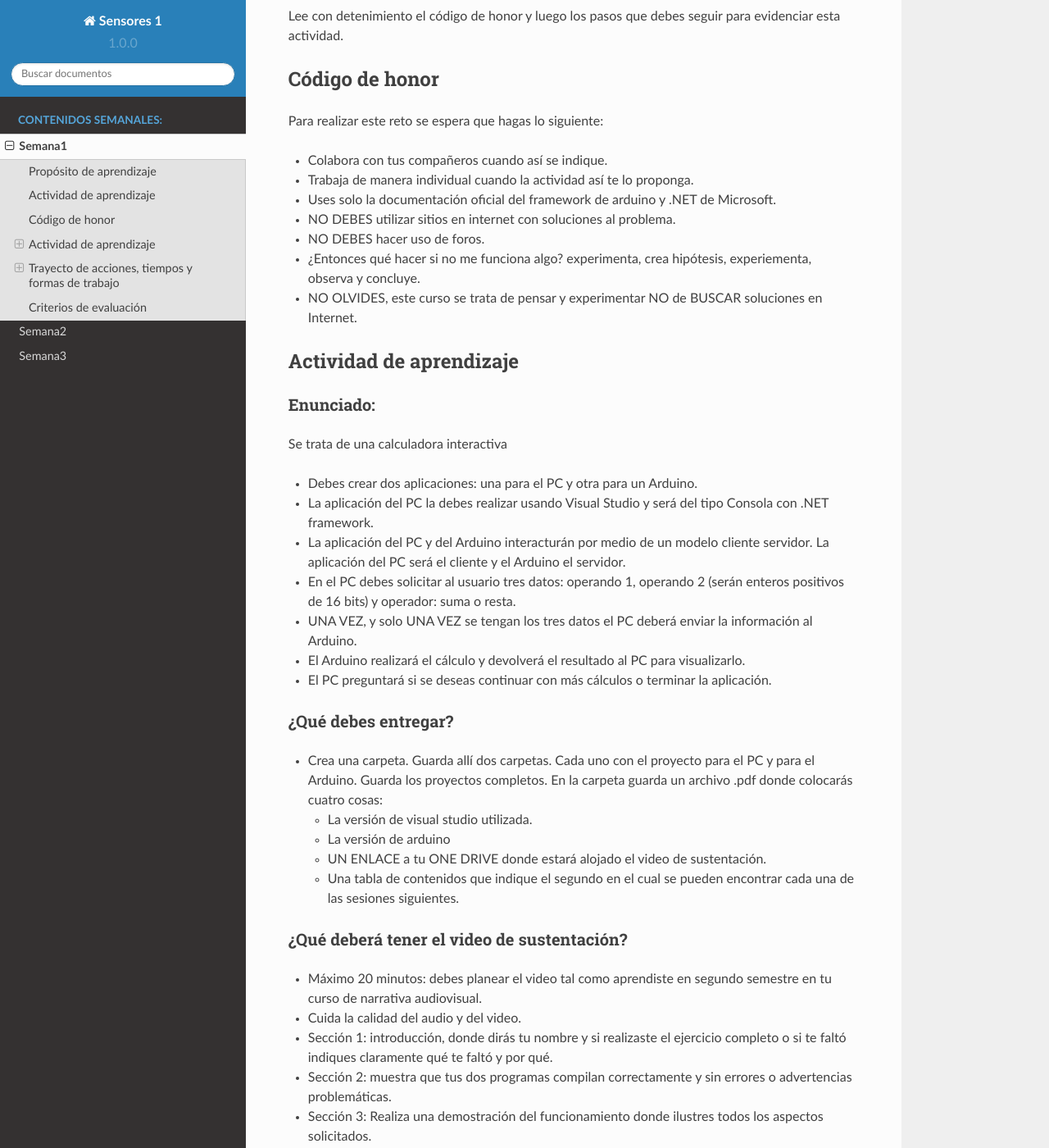
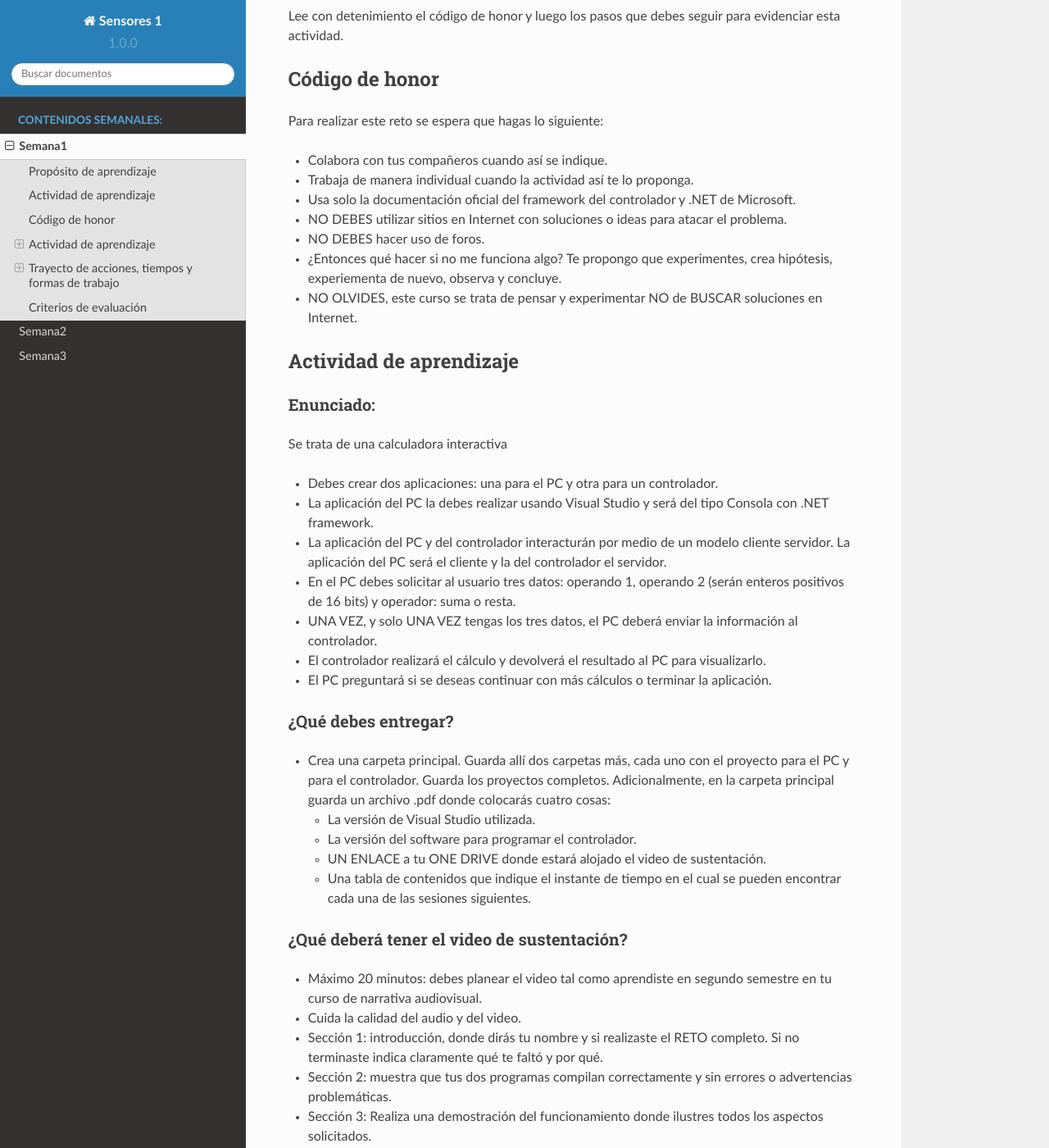
Before and after one commit to juanferfranco/sensores1, a Sphinx documentation site: the page built from docs/_semana1/semana1.rst, in a window 1280 px wide and 1400 px high, scrolled down 384 px. Shown: the whole window at 82% size. Built offline with Sphinx 7.4.7 and the Read the Docs theme 2.0.0, drawn with Linux system fonts in a browser that asks for light colours; some of the changed text lies outside the part shown.

Commit message:
update weeks 1,2,3

```diff
--- a/docs/_semana1/semana1.rst
+++ b/docs/_semana1/semana1.rst
@@ -21,11 +21,11 @@ Para realizar este reto se espera que hagas lo siguiente:
 
 * Colabora con tus compañeros cuando así se indique.
 * Trabaja de manera individual cuando la actividad así te lo proponga.
-* Uses solo la documentación oficial del framework de arduino y .NET de Microsoft.
-* NO DEBES utilizar sitios en internet con soluciones al problema.
+* Usa solo la documentación oficial del framework del controlador y .NET de Microsoft.
+* NO DEBES utilizar sitios en Internet con soluciones o ideas para atacar el problema.
 * NO DEBES hacer uso de foros.
-* ¿Entonces qué hacer si no me funciona algo? experimenta, crea hipótesis,
-  experiementa, observa y concluye.
+* ¿Entonces qué hacer si no me funciona algo? Te propongo que experimentes, crea hipótesis,
+  experiementa de nuevo, observa y concluye.
 * NO OLVIDES, este curso se trata de pensar y experimentar NO de BUSCAR soluciones
   en Internet.
 
@@ -36,29 +36,29 @@ Enunciado:
 ^^^^^^^^^^^
 Se trata de una calculadora interactiva
 
-* Debes crear dos aplicaciones: una para el PC y otra para un Arduino.
+* Debes crear dos aplicaciones: una para el PC y otra para un controlador.
 * La aplicación del PC la debes realizar usando Visual Studio y será
   del tipo Consola con .NET framework.
-* La aplicación del PC y del Arduino interacturán por medio de un modelo
-  cliente servidor. La aplicación del PC será el cliente y el Arduino el servidor.
+* La aplicación del PC y del controlador interacturán por medio de un modelo
+  cliente servidor. La aplicación del PC será el cliente y la del controlador el servidor.
 * En el PC debes solicitar al usuario tres datos: operando 1, operando 2
   (serán enteros positivos de 16 bits) y operador: suma o resta.
-* UNA VEZ, y solo UNA VEZ se tengan los tres datos el PC deberá enviar la información
-  al Arduino.
-* El Arduino realizará el cálculo y devolverá el resultado al PC para visualizarlo.
+* UNA VEZ, y solo UNA VEZ tengas los tres datos, el PC deberá enviar la información
+  al controlador.
+* El controlador realizará el cálculo y devolverá el resultado al PC para visualizarlo.
 * El PC preguntará si se deseas continuar con más cálculos o terminar la aplicación.
 
 ¿Qué debes entregar?
 ^^^^^^^^^^^^^^^^^^^^^^
 
-* Crea una carpeta. Guarda allí dos carpetas. Cada uno con el proyecto para el PC
-  y para el Arduino. Guarda los proyectos completos.
-  En la carpeta guarda un archivo .pdf donde colocarás cuatro cosas:
+* Crea una carpeta principal. Guarda allí dos carpetas más, cada uno con el proyecto para el PC
+  y para el controlador. Guarda los proyectos completos. Adicionalmente,
+  en la carpeta principal guarda un archivo .pdf donde colocarás cuatro cosas:
 
-  * La versión de visual studio utilizada.
-  * La versión de arduino
+  * La versión de Visual Studio utilizada.
+  * La versión del software para programar el controlador.
   * UN ENLACE a tu ONE DRIVE donde estará alojado el video de sustentación.
-  * Una tabla de contenidos que indique el segundo en el cual se pueden encontrar
+  * Una tabla de contenidos que indique el instante de tiempo en el cual se pueden encontrar
     cada una de las sesiones siguientes.
 
 ¿Qué deberá tener el video de sustentación?
@@ -67,8 +67,8 @@ Se trata de una calculadora interactiva
 * Máximo 20 minutos: debes planear el video tal como aprendiste en segundo semestre
   en tu curso de narrativa audiovisual.
 * Cuida la calidad del audio y del video.
-* Sección 1: introducción, donde dirás tu nombre y si realizaste el ejercicio
-  completo o si te faltó indiques claramente qué te faltó y por qué.
+* Sección 1: introducción, donde dirás tu nombre y si realizaste el RETO
+  completo. Si no terminaste indica claramente qué te faltó y por qué.
 * Sección 2: muestra que tus dos programas compilan correctamente y sin errores
   o advertencias problemáticas.
 * Sección 3: Realiza una demostración del funcionamiento donde ilustres todos los
```
Also changed, not shown: other parts of docs/_semana1/semana1.rst (+19 -19 lines), docs/_semana2/semana2.rst (+36 -32 lines), docs/_semana3/semana3.rst (+8 -8 lines).
